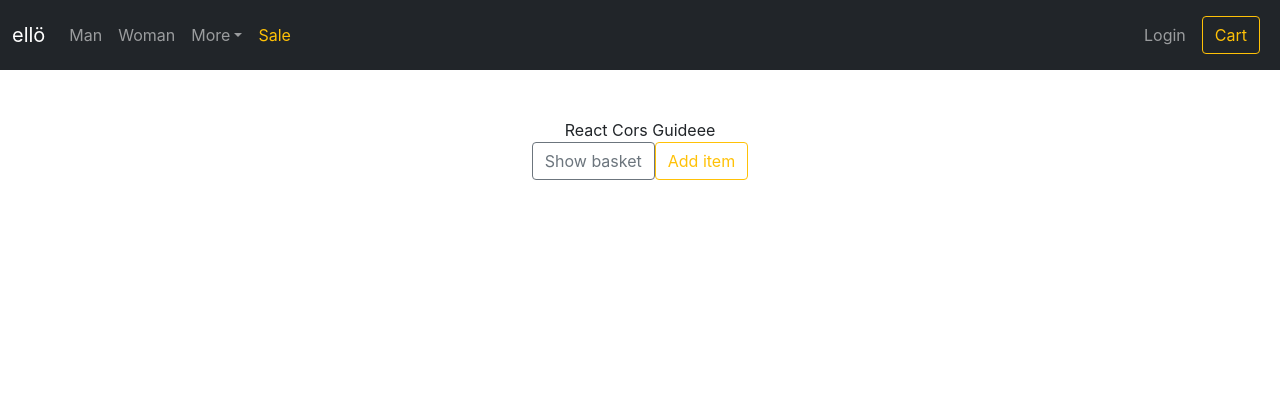
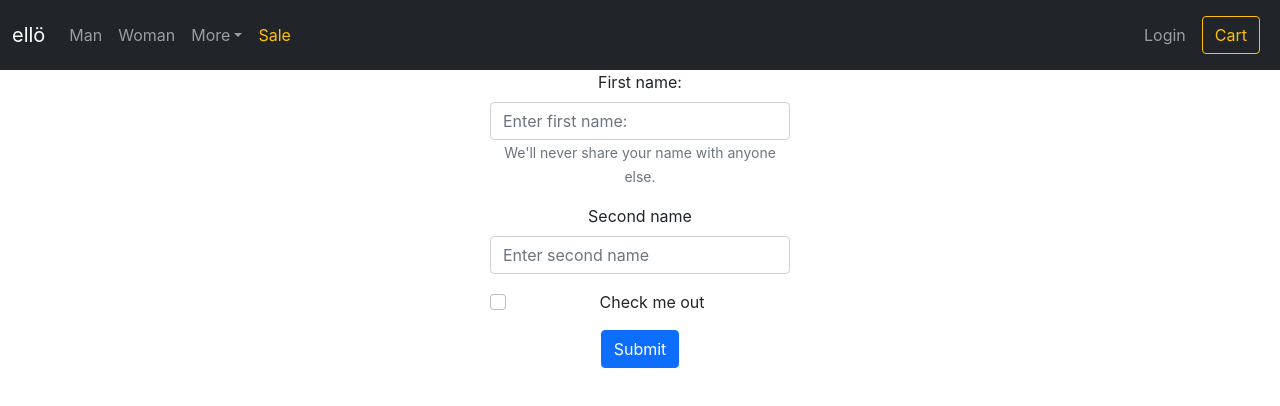
Before and after one commit to lumi-plus/WebShop-ReactApp, a React (Create React App) app in the folder client/react-cors-guide/: page /login in a window 1280 px wide. Shown: the top 406 px of the page. Built offline with nearby package versions, Linux system fonts and the light colour scheme; the HTML template or start-up script is replaced by a standard one.

Commit message:
Login page mock-up

```diff
--- a/client/react-cors-guide/src/App.js
+++ b/client/react-cors-guide/src/App.js
@@ -2,7 +2,7 @@
 
 import { Stack } from "react-bootstrap";
 import Header from "./components/Navbar";
-import Cart from "./components/Cart";
+
 function App() {
 	// const makeAPICall = async () => {
 	//   try {
@@ -23,10 +23,7 @@
 	return (
 		<div className="App">
 			<Stack gap={5}>
-				<div>
-					<Header />
-				</div>
-				<Cart />
+				<Header />
 			</Stack>
 		</div>
 	);
--- a/client/react-cors-guide/src/components/Navbar.jsx
+++ b/client/react-cors-guide/src/components/Navbar.jsx
@@ -8,6 +8,9 @@
 	FormControl,
 	Button,
 } from "react-bootstrap";
+
+import Basket from "../pages/Basket";
+import Login from "../pages/Login";
 
 export default function Header() {
 	return (
@@ -71,7 +74,7 @@
 
 				<Navbar bg="dark" expand="md" variant="dark">
 					<Container fluid>
-						<Navbar.Brand href="#">ellö</Navbar.Brand>
+						<Navbar.Brand href="/home">ellö</Navbar.Brand>
 						<Navbar.Toggle aria-controls="navbarScroll" />
 						<Navbar.Collapse id="navbarScroll">
 							<Nav
@@ -120,6 +123,8 @@
 						<Route path="/Man" element={<Man />} />
 						<Route path="/Woman" element={<Woman />} />
 						<Route path="/Sale" element={<Sale />} />
+						<Route path="/login" element={<Login />} />
+						<Route path="/Cart" element={<Basket />} />
 					</Routes>
 				</BrowserRouter>
 			</div>
--- /dev/null
+++ b/client/react-cors-guide/src/pages/Basket.jsx
@@ -0,0 +1,9 @@
+import Cart from "../components/Cart";
+
+export default function Basket() {
+	return (
+		<div>
+			<Cart />
+		</div>
+	);
+}
--- /dev/null
+++ b/client/react-cors-guide/src/pages/Login.jsx
@@ -0,0 +1,28 @@
+import { Form, Button } from "react-bootstrap";
+
+export default function Login() {
+	return (
+		<div className="mx-auto" style={{ maxWidth: "300px" }}>
+			<Form className>
+				<Form.Group className="mb-3" controlId="formBasicEmail">
+					<Form.Label>First name:</Form.Label>
+					<Form.Control type="name" placeholder="Enter first name:" />
+					<Form.Text className="text-muted">
+						We'll never share your name with anyone else.
+					</Form.Text>
+				</Form.Group>
+
+				<Form.Group className="mb-3" controlId="formBasicPassword">
+					<Form.Label>Second name</Form.Label>
+					<Form.Control type="name" placeholder="Enter second name" />
+				</Form.Group>
+				<Form.Group className="mb-3" controlId="formBasicCheckbox">
+					<Form.Check type="checkbox" label="Check me out" />
+				</Form.Group>
+				<Button variant="primary" type="submit">
+					Submit
+				</Button>
+			</Form>
+		</div>
+	);
+}
```
Also changed, not shown: client/react-cors-guide/src/components/Cart.jsx (+7 -3 lines).
